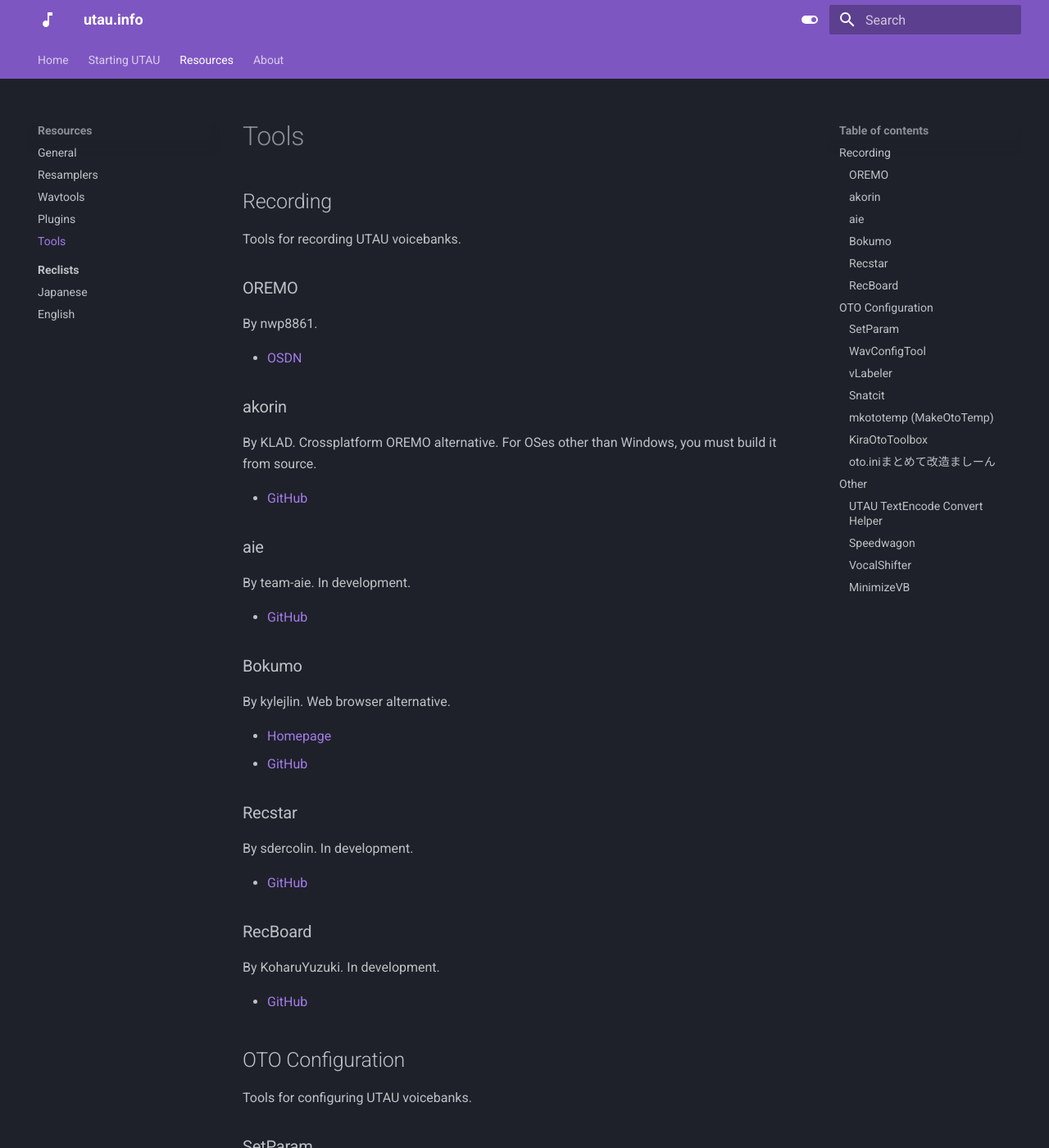
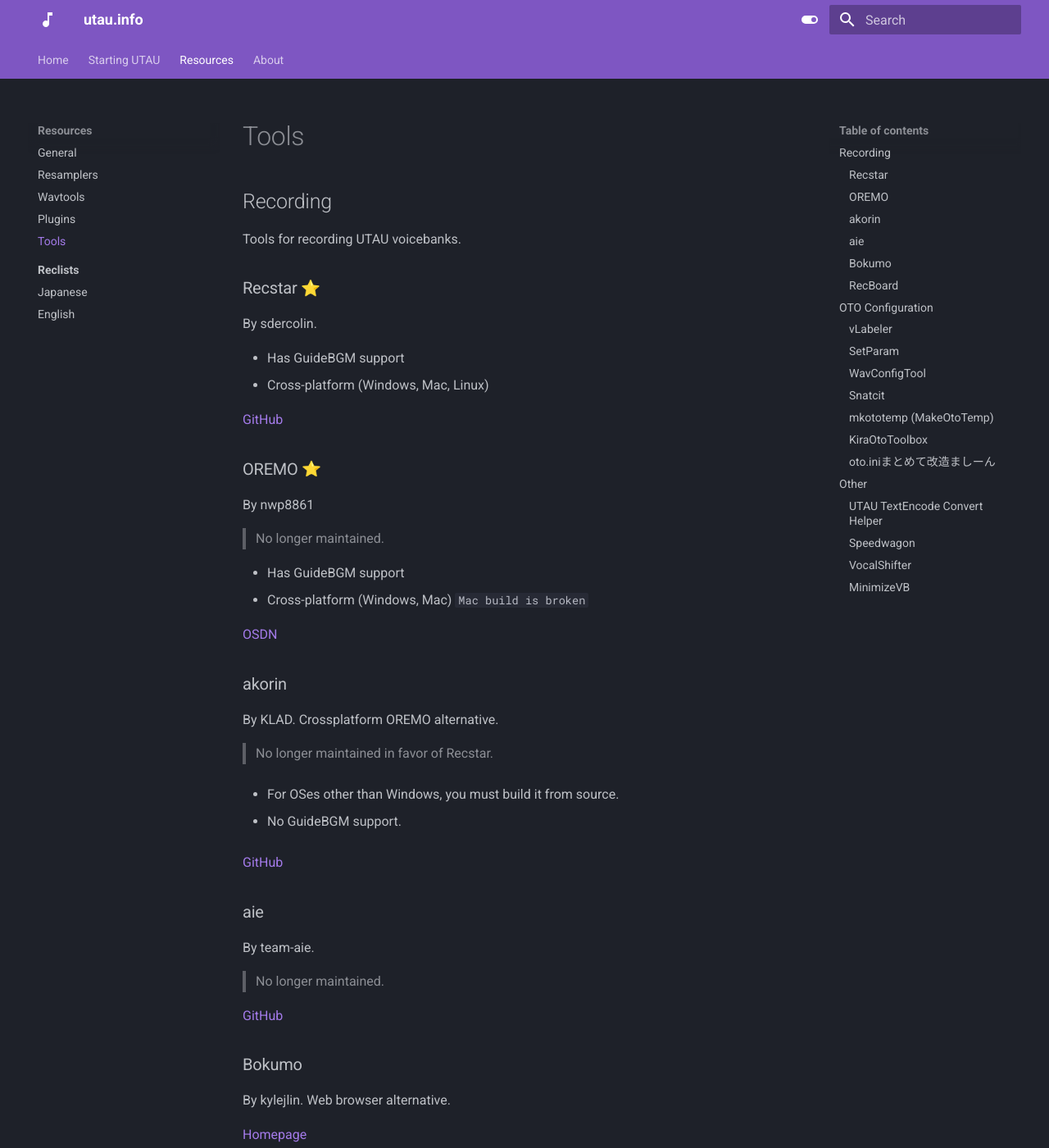
Before and after one commit to nagotown/utau.info, an MkDocs documentation site: the page built from docs/resources/tools.md, in a window 1280 px wide and 1400 px high. Shown: the whole window at 82% size. Built offline with MkDocs 1.6.1 and Material for MkDocs 9.7.7, drawn with Linux system fonts in a browser that asks for light colours; emoji names are drawn with the system emoji font; some of the changed text lies outside the part shown.

Commit message:
Update Resources>Tools

```diff
--- a/docs/resources/tools.md
+++ b/docs/resources/tools.md
@@ -2,52 +2,77 @@
 
 Tools for recording UTAU voicebanks.
 
-### OREMO
+### Recstar :star:
 
-By nwp8861.
+By sdercolin.
 
-- [OSDN](https://osdn.net/users/nwp8861/pf/OREMO/files/)
+- Has GuideBGM support
+- Cross-platform (Windows, Mac, Linux)
+
+[GitHub](https://github.com/sdercolin/recstar)
+
+### OREMO :star:
+
+By nwp8861
+
+> No longer maintained.
+
+- Has GuideBGM support
+- Cross-platform (Windows, Mac) `Mac build is broken`
+
+[OSDN](https://osdn.net/users/nwp8861/pf/OREMO/files/)
 
 ### akorin
 
-By KLAD. Crossplatform OREMO alternative. For OSes other than Windows, you must build it from source.
+By KLAD. Crossplatform OREMO alternative.
 
-- [GitHub](https://github.com/adlez27/akorin)
+> No longer maintained in favor of Recstar.
+
+- For OSes other than Windows, you must build it from source.
+
+- No GuideBGM support.
+
+[GitHub](https://github.com/adlez27/akorin)
 
 ### aie
 
-By team-aie. In development.
+By team-aie.
 
-- [GitHub](https://github.com/team-aie/app)
+> No longer maintained.
+
+[GitHub](https://github.com/team-aie/app)
 
 ### Bokumo
 
 By kylejlin. Web browser alternative.
 
-- [Homepage](https://kylejlin.github.io/bokumo/)
-- [GitHub](https://github.com/kylejlin/bokumo)
+[Homepage](https://kylejlin.github.io/bokumo/)
 
-### Recstar
-
-By sdercolin. In development.
-
-- [GitHub](https://github.com/sdercolin/recstar)
+[GitHub](https://github.com/kylejlin/bokumo)
 
 ### RecBoard
 
-By KoharuYuzuki. In development.
+By KoharuYuzuki.
 
-- [GitHub](https://github.com/KoharuYuzuki/RecBoard)
+[GitHub](https://github.com/KoharuYuzuki/RecBoard)
 
 ## OTO Configuration
 
 Tools for configuring UTAU voicebanks.
 
-### SetParam
+### vLabeler :star:
+
+By sdercolin. In development.
+
+[Homepage](https://vlabeler.com/)
+
+[GitHub](https://github.com/sdercolin/vlabeler)
+
+### SetParam :star:
 
 By nwp8861.
 
-- [OSDN](https://osdn.net/users/nwp8861/pf/setParam/files/)
+[OSDN](https://osdn.net/users/nwp8861/pf/setParam/files/)
 
 ### WavConfigTool
 
@@ -55,25 +80,22 @@
 
 - [GitHub](https://github.com/HeidenBZR/WavConfigTool)
 
-### vLabeler
-
-By sdercolin. In development.
-
-- [GitHub](https://github.com/sdercolin/vlabeler)
 
 ### Snatcit
 
 By kylejlin. Web browser alternative.
 
-- [Homepage](https://kylejlin.github.io/snatcit)
-- [GitHub](https://github.com/kylejlin/snatcit)
+[Homepage](https://kylejlin.github.io/snatcit)
+
+[GitHub](https://github.com/kylejlin/snatcit)
 
 ### mkototemp (MakeOtoTemp)
 
 By Delta. Automatically generates oto.ini for CVVC voicebanks. May require configuration.
 
-- [Mediafire](http://www.mediafire.com/file/br24scnv4tndm5u/mkototemp0500.zip/file) (Stable)
-- [GitHub](https://github.com/delta-kimigatame/MakeOtoTemp) (Latest)
+[Mediafire](http://www.mediafire.com/file/br24scnv4tndm5u/mkototemp0500.zip/file) (Stable)
+
+[GitHub](https://github.com/delta-kimigatame/MakeOtoTemp) (Latest)
 
 ### KiraOtoToolbox
 
```
Also changed, not shown: other parts of docs/resources/tools.md (+12 -9 lines).
